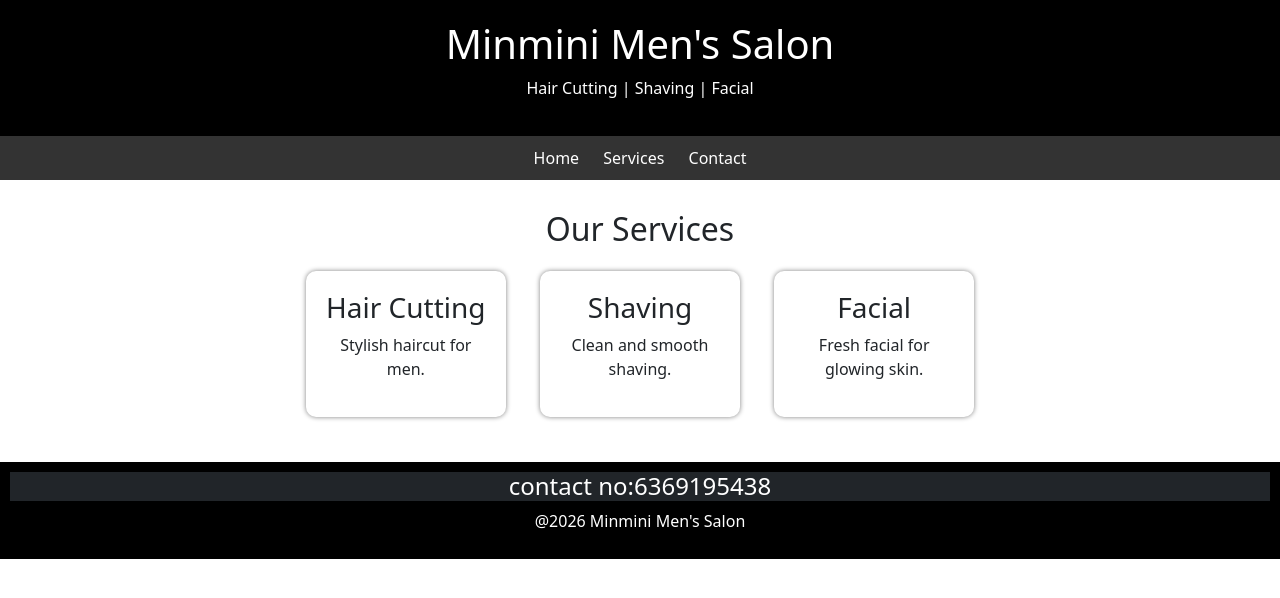
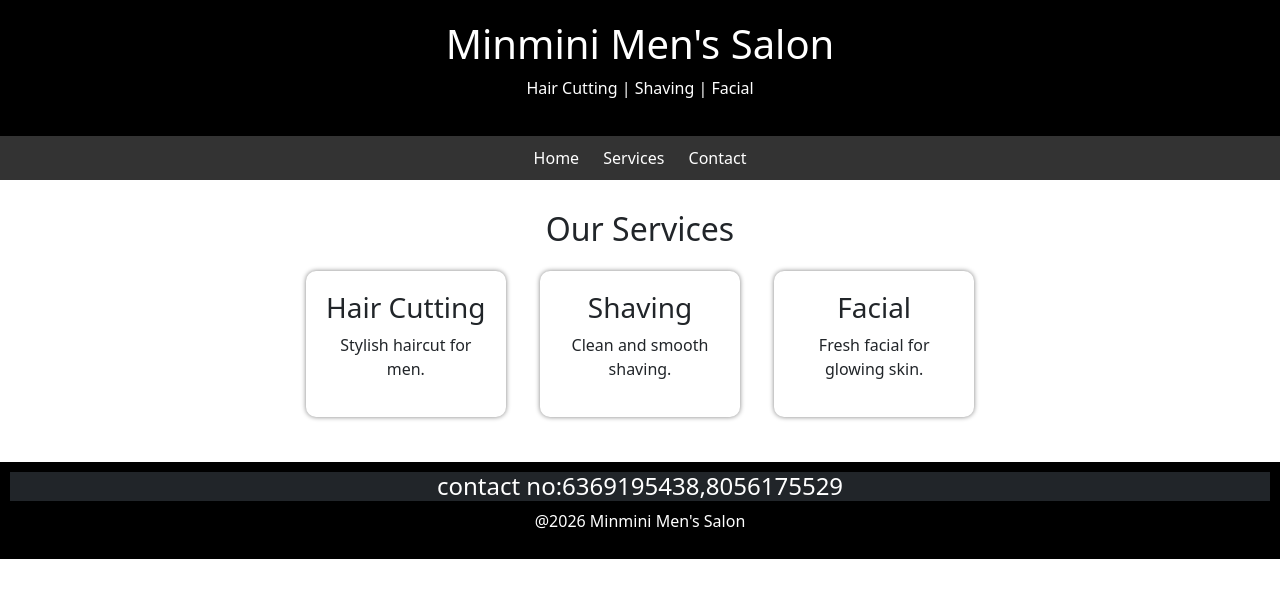
Before and after one commit to revelango/mywebsiten, a plain HTML site: page index.html in a window 1280 px wide. Drawn offline with nearby package versions, Linux system fonts and the light colour scheme.

Commit message:
Update index.html

```diff
--- a/index.html
+++ b/index.html
@@ -31,7 +31,7 @@
 </div>
 </section>
 <footer>
-<h4 class="bg-dark text-white">contact no:6369195438</h3>
+<h4 class="bg-dark text-white">contact no:6369195438,8056175529</h3>
 <p>@2026 Minmini Men's Salon</p>
 <script src="https://cdn.jsdelivr.net/npm/bootstrap@5.3.8/dist/js/bootstrap.bundle.min.js" integrity="sha384-FKyoEForCGlyvwx9Hj09JcYn3nv7wiPVlz7YYwJrWVcXK/BmnVDxM+D2scQbITxI" crossorigin="anonymous"></script>
 </footer>
```
